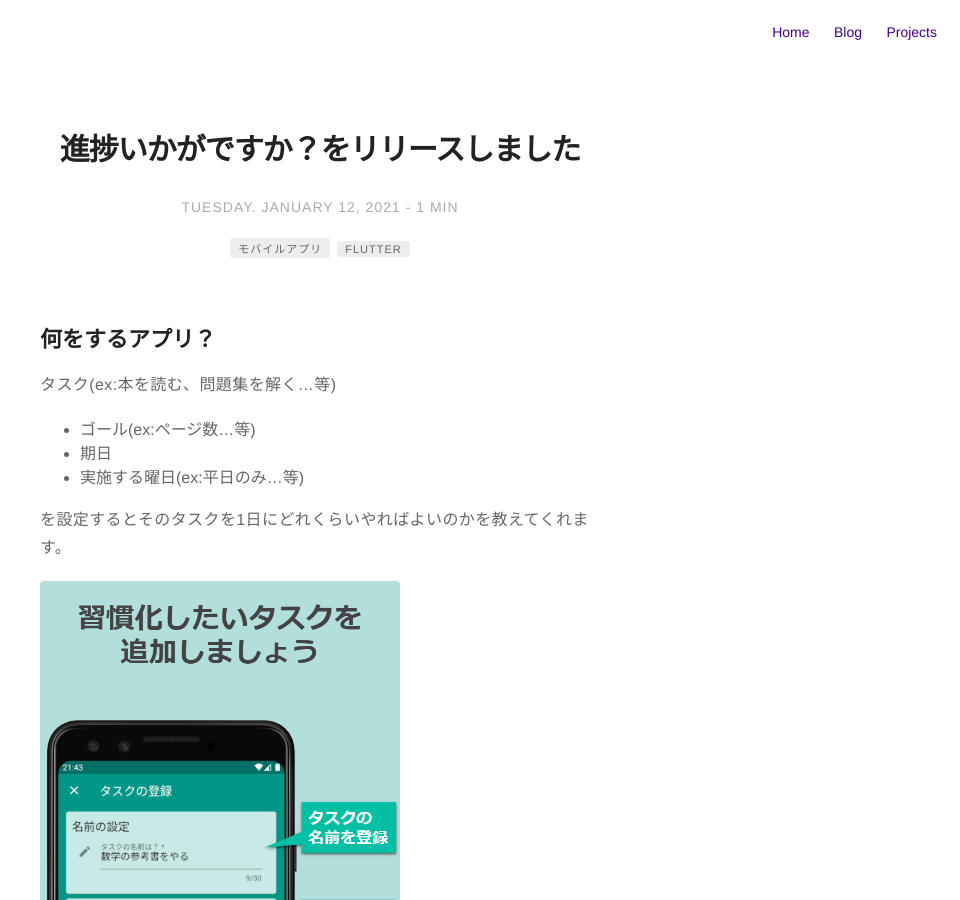
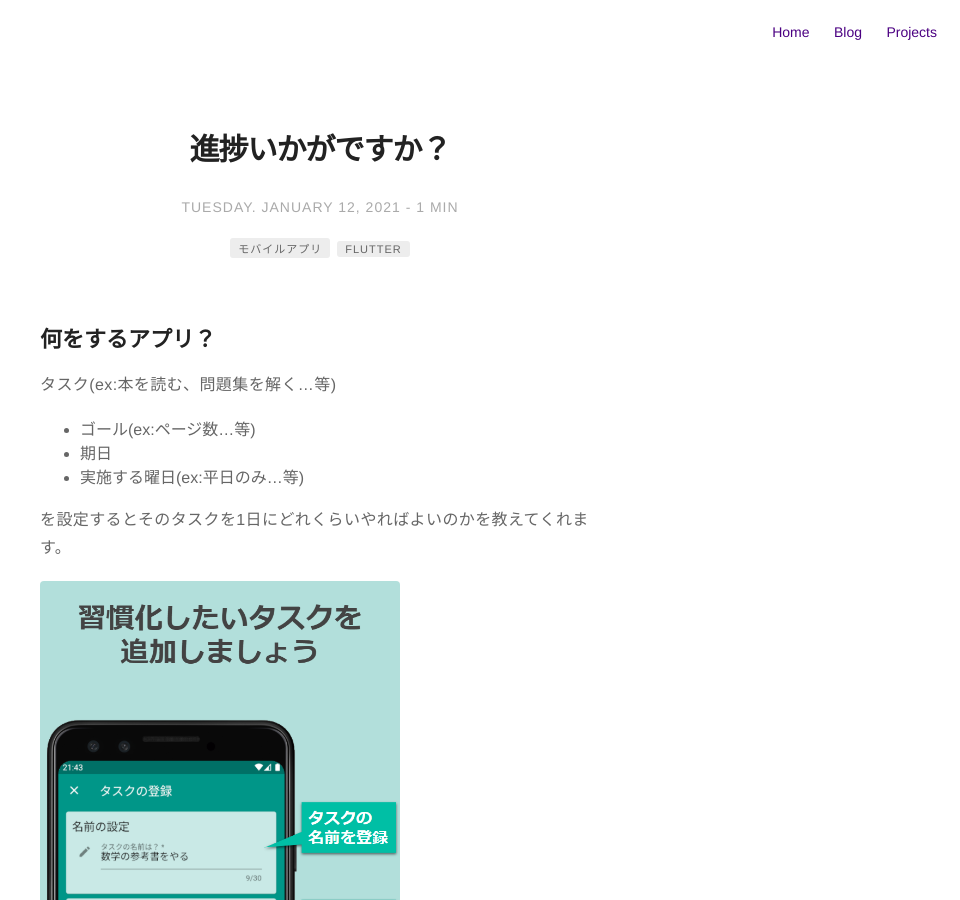
Before and after one commit to piropiro-piro/site, a Jekyll site: the page built from _posts/2021-01-12-todoflow-intro.markdown, in a window 1280 px wide and 900 px high. Shown: the whole window, without its empty margins (320-1280 px from the left). Built offline with Jekyll 4.4.1, drawn with Linux system fonts in a browser that asks for light colours; comment, search, counter and statistics services are not loaded.

Commit message:
タイトルを修正

```diff
--- a/_posts/2021-01-12-todoflow-intro.markdown
+++ b/_posts/2021-01-12-todoflow-intro.markdown
@@ -1,5 +1,5 @@
 ---
-title: "進捗いかがですか？をリリースしました"
+title: "進捗いかがですか？"
 layout: post
 date: 2021-01-12 21:00
 tag:
```
